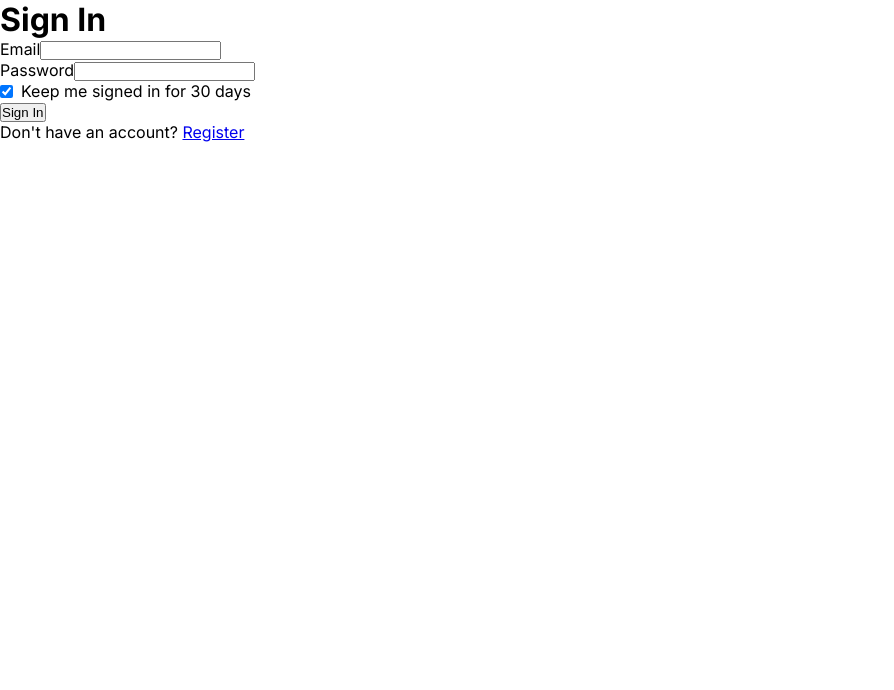
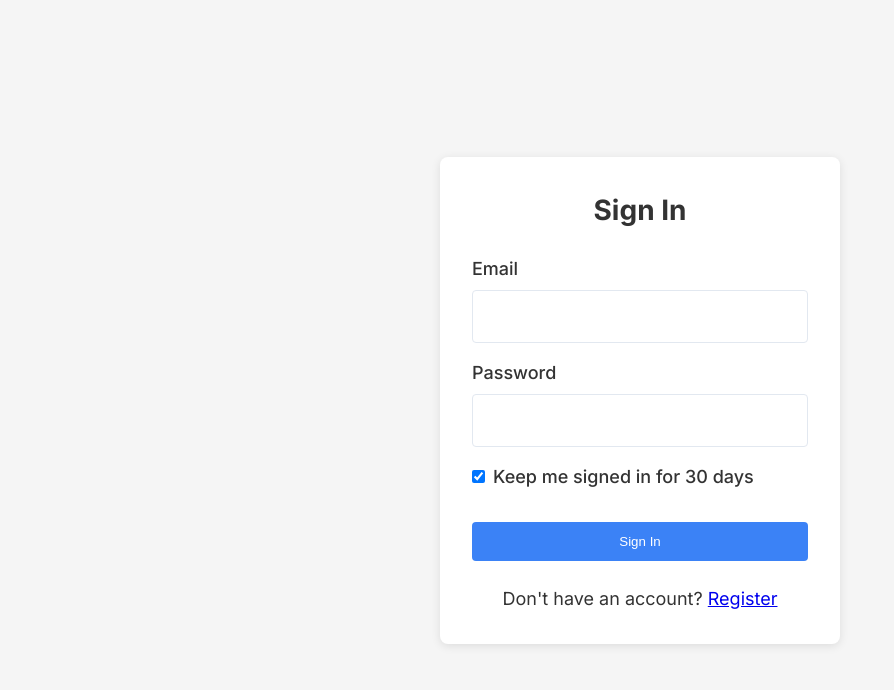
Before and after one commit to jili0/task-manager-next, a Next.js app: page /login in a window 1280 px wide. Shown: the top 690 px of the page, without its empty margins (0-894 px from the left). Built offline with nearby package versions, Linux system fonts and the light colour scheme.

Commit message:
update react and nextjs

```diff
--- a/package.json
+++ b/package.json
@@ -11,10 +11,10 @@
   "dependencies": {
     "bcryptjs": "^2.4.3",
     "mongoose": "^8.8.3",
-    "next": "15.1.2",
+    "next": "^15.1.2",
     "next-auth": "^4.22.1",
-    "react": "^19.0.0",
-    "react-dom": "^19.0.0"
+    "react": "^19.2.3",
+    "react-dom": "^19.2.3"
   },
   "devDependencies": {
     "@eslint/eslintrc": "^3.2.0",
--- a/src/app/globals.css
+++ b/src/app/globals.css
@@ -1,3 +1,6 @@
+/* Verknüpfung zur Hauptstil-Datei */
+@import url('../styles/styles.css');
+
 /* Reset und grundlegende Stile */
 * {
   box-sizing: border-box;
@@ -8,6 +11,3 @@
 body {
   font-family: -apple-system, BlinkMacSystemFont, "Segoe UI", Roboto, Helvetica, Arial, sans-serif;
 }
-
-/* Verknüpfung zur Hauptstil-Datei */
-@import url('../styles/styles.css');
```
Also changed, not shown: tsconfig.json (+18 -4 lines), 1 other file (tests, documents, lock files or other folders).
